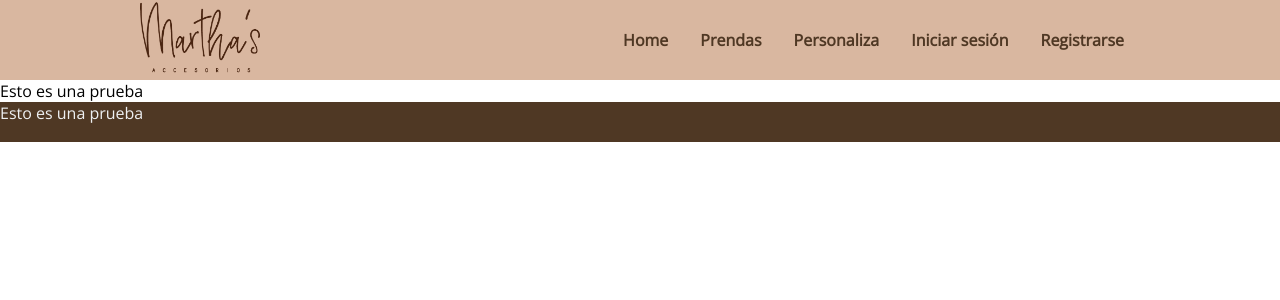
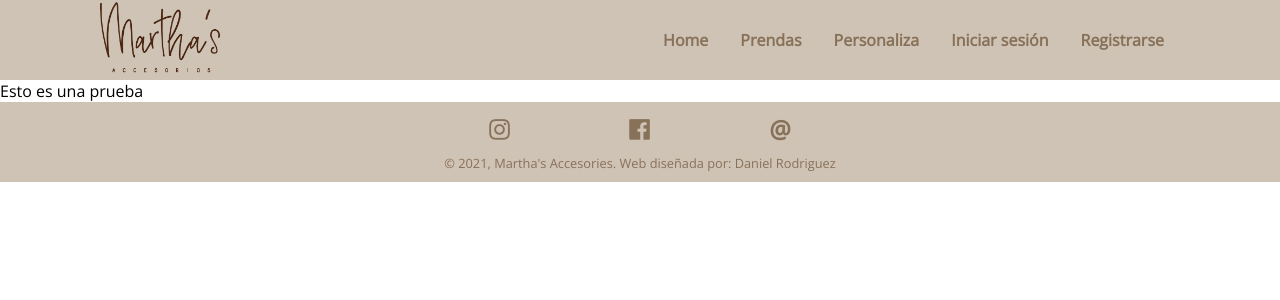
Before and after one commit to Danrodsf/Marthas-Accesories-Frontend, a React (Create React App) app: page /register in a window 1280 px wide. Shown: the top 300 px of the page. Built offline with nearby package versions, Linux system fonts and the light colour scheme.

Commit message:
Improved color palette and added footer

```diff
--- a/src/Components/Footer/Footer.jsx
+++ b/src/Components/Footer/Footer.jsx
@@ -1,7 +1,24 @@
+import { Link } from "react-router-dom";
+
 const Footer = () => {
   return (
     <div className="footer">
-      <div>Esto es una prueba</div>
+      <div className="footer-container container">
+        <div className="social">
+          <a href="" className="footer-links">
+            <i class="fa fa-instagram"></i>
+          </a>
+          <a href="/" className="footer-links">
+            <i class="fa fa-facebook-official"></i>
+          </a>
+          <a href="/" className="footer-links">
+            @
+          </a>
+        </div>
+        <div className="copyright">
+          © 2021, Martha's Accesories. Web diseñada por: Daniel Rodriguez
+        </div>
+      </div>
     </div>
   );
 };
--- a/src/Components/Footer/Footer.scss
+++ b/src/Components/Footer/Footer.scss
@@ -1,5 +1,34 @@
 .footer {
-  height: 5vh;
-  background-color: $title;
-  color: $bg;
+  height: 5rem;
+  background-color: $light-brown;
+  color: $medium-brown;
 }
+
+.footer-container {
+  @include flex(column, space-evenly, center);
+  height: 100%;
+  max-width: 1080px;
+}
+
+.social {
+  @include flex(row, space-evenly, center);
+  width: 50%;
+  font-size: 1.5rem;
+}
+
+.copyright {
+  font-size: 0.8rem;
+}
+
+.footer-links {
+  text-decoration: none;
+  color: $medium-brown;
+  font-weight: 1000;
+  transition: all 0.5s ease;
+  cursor: pointer;
+}
+
+.footer-links:hover {
+  color: $dark-brown;
+  transition: all 0.5s ease;
+}
--- a/src/Components/Header/Header.jsx
+++ b/src/Components/Header/Header.jsx
@@ -4,15 +4,23 @@ import logo from "../../img/logo.png";
 
 const Header = () => {
   const [click, setClick] = useState(false);
+  const [width, setWidth] = useState();
 
   const clickHandler = () => setClick(!click);
 
+  useEffect(() => {
+    window.addEventListener("resize", () => setWidth(window.innerWidth));
+    if (width >= 500) {
+      setClick(false);
+    }
+  }, [width]);
+
   return (
-    <div className="navbar">
-      <div className="navbar-container container ">
+    <div className="nav">
+      <div className="nav-container container ">
         <div>
           <Link to="/">
-            <img className="navbar-logo" src={logo} alt="Martha's Accesories" />
+            <img className="nav-logo" src={logo} alt="Martha's Accesories" />
           </Link>
         </div>
         <div className="menu-icon" onClick={clickHandler}>
--- a/src/Components/Header/Header.scss
+++ b/src/Components/Header/Header.scss
@@ -1,17 +1,16 @@
-.navbar {
-  height: 10vh;
-  background-color: $section;
-  color: $title;
+.nav {
+  height: 5rem;
+  background-color: $light-brown;
 }
 
-.navbar-logo {
-  width: 15vh;
+.nav-container {
+  @include flex(row, space-between, center);
+  height: 100%;
+  max-width: 1080px;
 }
 
-.navbar-container {
-  @include flex(row, space-between, center);
-  height: 100%;
-  max-width: 1000px;
+.nav-logo {
+  max-width: 7.5rem;
 }
 
 .menu-icon {
@@ -24,37 +23,43 @@
 }
 
 .nav-links {
+  text-decoration: none;
+  color: $medium-brown;
+  font-weight: 1000;
   padding: 1rem;
+  transition: all 0.5s ease;
+}
+
+.nav-links:hover {
+  color: $dark-brown;
+  transition: all 0.5s ease;
 }
 
 .nav-item:hover {
   border: none;
 }
 
-@media screen and (max-width: 940px) {
-  .navbar-logo,
-  .menu-icon {
-    z-index: 2;
-  }
+@media screen and (max-width: 700px) {
   .menu-icon {
     display: block;
     cursor: pointer;
     font-size: 1.5rem;
+    color: $medium-brown;
   }
 
   .menu-icon:hover {
-    color: $bg;
+    color: $dark-brown;
   }
 
   .nav-menu {
     flex-direction: column;
     justify-content: space-evenly;
     position: absolute;
-    top: 0;
+    top: 5rem;
     bottom: 0;
     left: -100%;
     width: 100%;
-    background-color: $section;
+    background-color: $light-brown;
     transition: all 1s ease;
     z-index: 1;
     opacity: 0;
--- a/src/Containers/Home/Home.jsx
+++ b/src/Containers/Home/Home.jsx
@@ -1,9 +1,5 @@
 const Home = () => {
-  return (
-    <div className="body">
-      <div>Esto es una prueba</div>
-    </div>
-  );
+  return <div className="main"></div>;
 };
 
 export default Home;
--- a/src/Containers/Home/Home.scss
+++ b/src/Containers/Home/Home.scss
@@ -0,0 +1,4 @@
+.hero {
+  background-color: $bg;
+  height: 100%;
+}
--- a/src/scss/main.scss
+++ b/src/scss/main.scss
@@ -8,26 +8,15 @@ html {
 }
 
 ///// Color Palette /////
-$bg: #eef0f2;
-$title: #4f3824;
-$section: #d9b7a0;
-$button: #6a66a3;
-$hover: #542e71;
-$black: #222222;
+$bg: #f5f5f5;
+$light-green: #d8e1a3;
+$dark-green: #2a2e0f;
+$light-brown: #cfc3b5;
+$medium-brown: #887159;
+$dark-brown: #372806;
+$dark: #222222;
 
 ///// Global Classes /////
-a {
-  text-decoration: none;
-  color: $title;
-  font-weight: 1000;
-  transition: all 0.5s ease;
-}
-
-a:hover {
-  color: $bg;
-  transition: all 0.5s ease;
-}
-
 @mixin flex($direction, $justify, $align) {
   display: flex;
   flex-direction: $direction;
@@ -35,8 +24,9 @@ a:hover {
   align-items: $align;
 }
 
-.body {
-  height: 85vh;
+.main {
+  height: calc(100vh - 10rem);
+  overflow: hidden;
 }
 
 .container {
```
